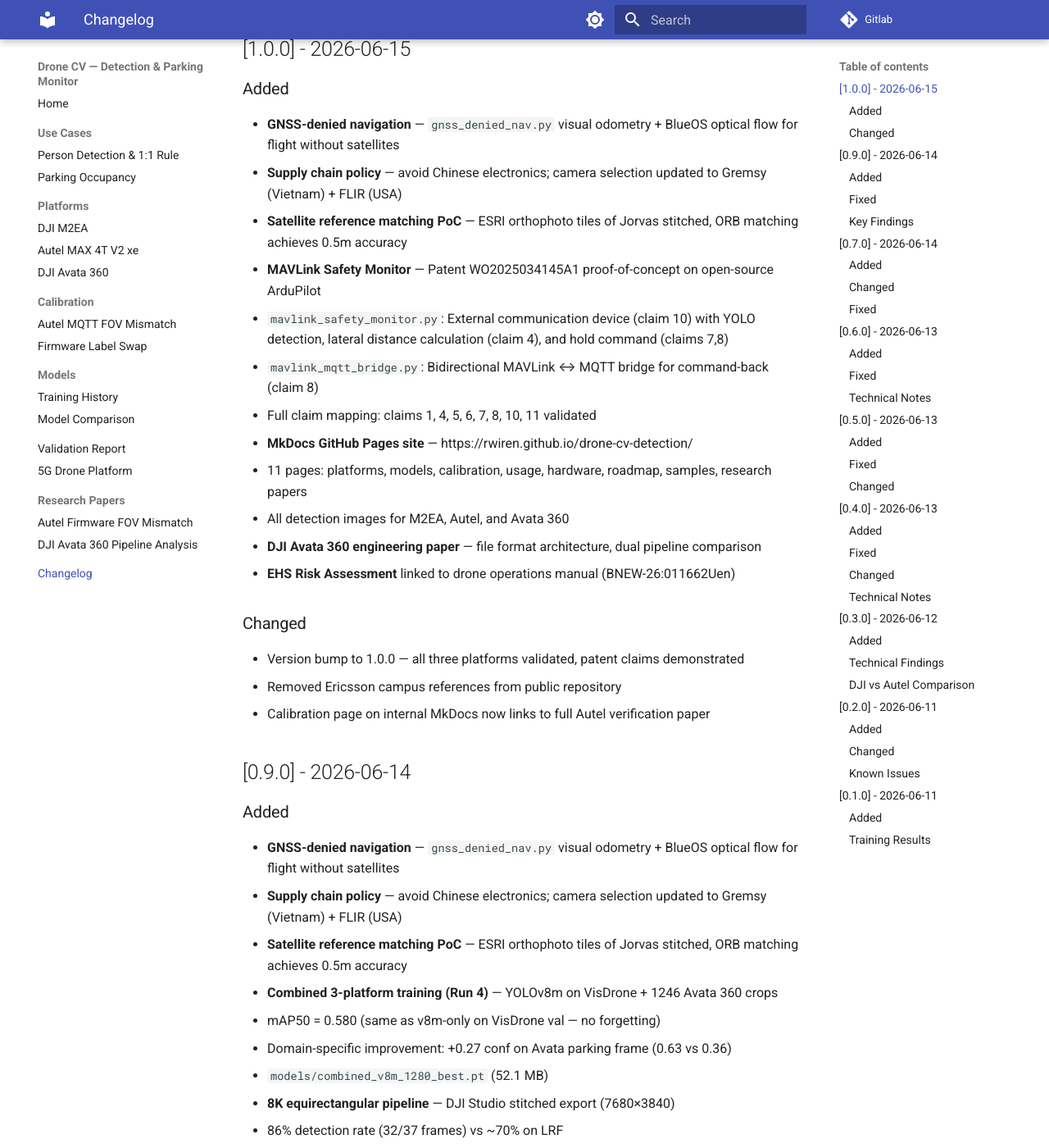
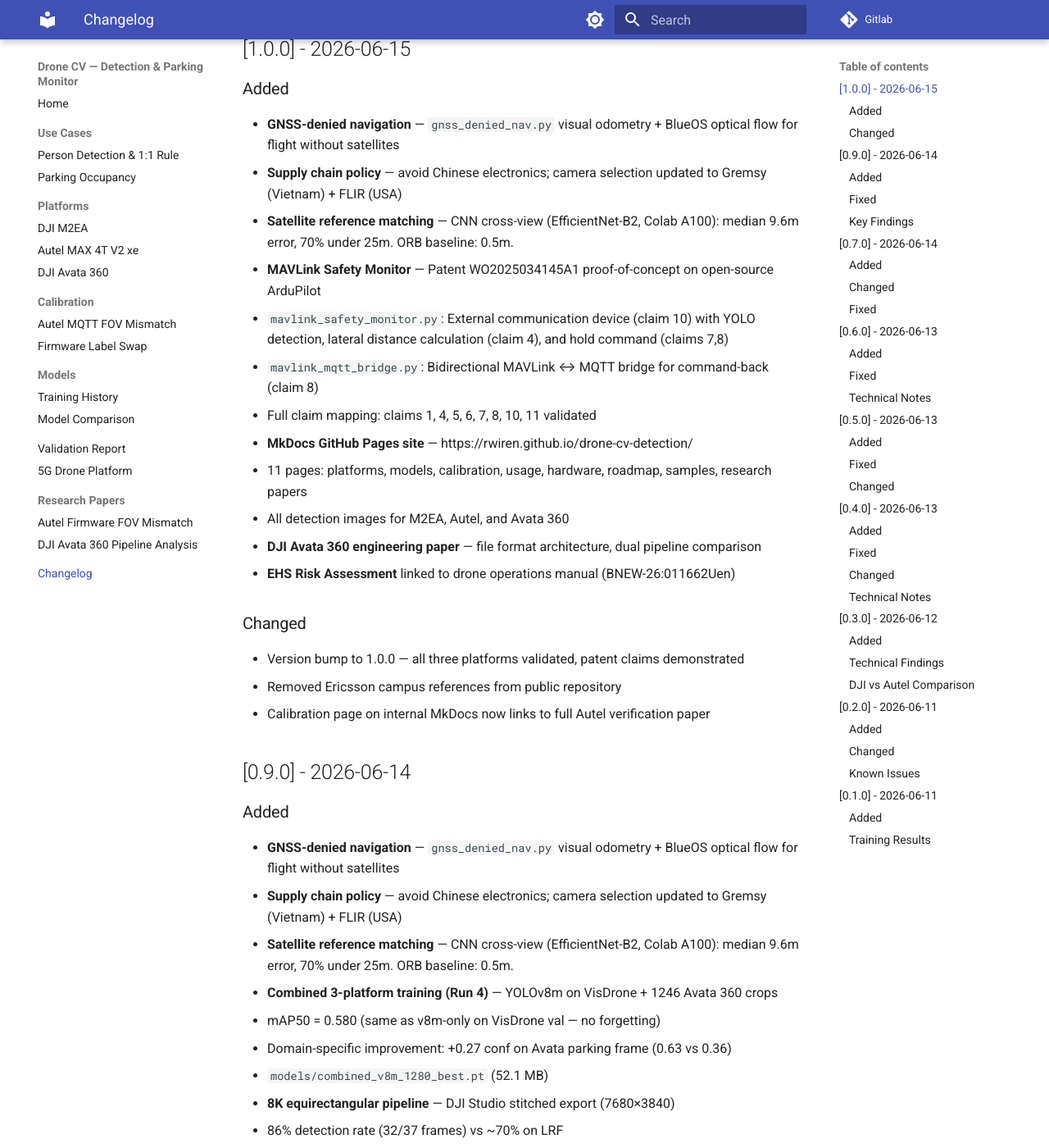
Before and after one commit to rwiren/drone-cv-detection, an MkDocs documentation site: the page built from docs-site/changelog.md, in a window 1280 px wide and 1400 px high, scrolled down 229 px. Shown: the whole window at 82% size. Built offline with MkDocs 1.6.1 and Material for MkDocs 9.7.7, drawn with Linux system fonts in a browser that asks for light colours; some of the changed text lies outside the part shown.

Commit message:
results: GNSS-denied cross-view matching — median 9.6m, 70% under 25m
Colab A100 training results saved:
- EfficientNet-B2, 30 epochs, triplet loss, 500 hi-res pairs
- 10 random tests on Jorvas reference: median 9.6m, best 4.1m
- 7/10 under 25m target
- Insights: resolution match critical, ORB works for identical views,
  CNN needed for rotation/lighting robustness
- Combined optical flow + CNN would achieve <5m steady-state
- Evaluation JSON + updated project plan + pages + changelog

```diff
--- a/docs-site/changelog.md
+++ b/docs-site/changelog.md
@@ -8,7 +8,7 @@
 ### Added
 - **GNSS-denied navigation** — `gnss_denied_nav.py` visual odometry + BlueOS optical flow for flight without satellites
 - **Supply chain policy** — avoid Chinese electronics; camera selection updated to Gremsy (Vietnam) + FLIR (USA)
-- **Satellite reference matching PoC** — ESRI orthophoto tiles of Jorvas stitched, ORB matching achieves 0.5m accuracy
+- **Satellite reference matching** — CNN cross-view (EfficientNet-B2, Colab A100): median 9.6m error, 70% under 25m. ORB baseline: 0.5m.
 - **MAVLink Safety Monitor** — Patent WO2025034145A1 proof-of-concept on open-source ArduPilot
   - `mavlink_safety_monitor.py`: External communication device (claim 10) with YOLO detection, lateral distance calculation (claim 4), and hold command (claims 7,8)
   - `mavlink_mqtt_bridge.py`: Bidirectional MAVLink ↔ MQTT bridge for command-back (claim 8)
@@ -28,7 +28,7 @@
 ### Added
 - **GNSS-denied navigation** — `gnss_denied_nav.py` visual odometry + BlueOS optical flow for flight without satellites
 - **Supply chain policy** — avoid Chinese electronics; camera selection updated to Gremsy (Vietnam) + FLIR (USA)
-- **Satellite reference matching PoC** — ESRI orthophoto tiles of Jorvas stitched, ORB matching achieves 0.5m accuracy
+- **Satellite reference matching** — CNN cross-view (EfficientNet-B2, Colab A100): median 9.6m error, 70% under 25m. ORB baseline: 0.5m.
 - **Combined 3-platform training (Run 4)** — YOLOv8m on VisDrone + 1246 Avata 360 crops
   - mAP50 = 0.580 (same as v8m-only on VisDrone val — no forgetting)
   - Domain-specific improvement: +0.27 conf on Avata parking frame (0.63 vs 0.36)
@@ -60,7 +60,7 @@
 ### Added
 - **GNSS-denied navigation** — `gnss_denied_nav.py` visual odometry + BlueOS optical flow for flight without satellites
 - **Supply chain policy** — avoid Chinese electronics; camera selection updated to Gremsy (Vietnam) + FLIR (USA)
-- **Satellite reference matching PoC** — ESRI orthophoto tiles of Jorvas stitched, ORB matching achieves 0.5m accuracy
+- **Satellite reference matching** — CNN cross-view (EfficientNet-B2, Colab A100): median 9.6m error, 70% under 25m. ORB baseline: 0.5m.
 - **YOLOv8m @ imgsz=1280** — trained on Colab A100 (30ep, 1.6h, batch=8)
   - mAP50 = 0.581 all (+9.2% vs v8s), car: 0.890, pedestrian: 0.681
   - `models/visdrone_yolov8m_1280_best.pt` (52.1 MB, 25.9M params)
@@ -89,7 +89,7 @@
 ### Added
 - **GNSS-denied navigation** — `gnss_denied_nav.py` visual odometry + BlueOS optical flow for flight without satellites
 - **Supply chain policy** — avoid Chinese electronics; camera selection updated to Gremsy (Vietnam) + FLIR (USA)
-- **Satellite reference matching PoC** — ESRI orthophoto tiles of Jorvas stitched, ORB matching achieves 0.5m accuracy
+- **Satellite reference matching** — CNN cross-view (EfficientNet-B2, Colab A100): median 9.6m error, 70% under 25m. ORB baseline: 0.5m.
 - **DJI Avata 360 support** — third platform for patent validation
   - `src/avata360_monitor.py`: dual-fisheye → perspective extraction + person detection
   - Correct equidistant fisheye projection (r = f × θ), right lens = nadir, left = zenith
@@ -126,7 +126,7 @@
 ### Added
 - **GNSS-denied navigation** — `gnss_denied_nav.py` visual odometry + BlueOS optical flow for flight without satellites
 - **Supply chain policy** — avoid Chinese electronics; camera selection updated to Gremsy (Vietnam) + FLIR (USA)
-- **Satellite reference matching PoC** — ESRI orthophoto tiles of Jorvas stitched, ORB matching achieves 0.5m accuracy
+- **Satellite reference matching** — CNN cross-view (EfficientNet-B2, Colab A100): median 9.6m error, 70% under 25m. ORB baseline: 0.5m.
 - **Real-time 1:1 rule monitor** (`src/rule_monitor.py`)
   - Replay mode: validated 3,873 measurements from test flight (99.6% violations)
   - Live mode: paho-mqtt subscription to `thing/product/+/osd` and `+/state` topics
@@ -164,7 +164,7 @@
 ### Added
 - **GNSS-denied navigation** — `gnss_denied_nav.py` visual odometry + BlueOS optical flow for flight without satellites
 - **Supply chain policy** — avoid Chinese electronics; camera selection updated to Gremsy (Vietnam) + FLIR (USA)
-- **Satellite reference matching PoC** — ESRI orthophoto tiles of Jorvas stitched, ORB matching achieves 0.5m accuracy
+- **Satellite reference matching** — CNN cross-view (EfficientNet-B2, Colab A100): median 9.6m error, 70% under 25m. ORB baseline: 0.5m.
 - **Combined VisDrone + Autel training** (6553 images, 15 epochs, ~10h CPU)
   - mAP50 all: 34.5% (was 29.5%), cars: 75.7% (was 72.0%), pedestrians: 37.2% (was 34.1%)
   - mAP50-95 cars: 50.8% — major improvement in localization accuracy
@@ -198,7 +198,7 @@
 ### Added
 - **GNSS-denied navigation** — `gnss_denied_nav.py` visual odometry + BlueOS optical flow for flight without satellites
 - **Supply chain policy** — avoid Chinese electronics; camera selection updated to Gremsy (Vietnam) + FLIR (USA)
-- **Satellite reference matching PoC** — ESRI orthophoto tiles of Jorvas stitched, ORB matching achieves 0.5m accuracy
+- **Satellite reference matching** — CNN cross-view (EfficientNet-B2, Colab A100): median 9.6m error, 70% under 25m. ORB baseline: 0.5m.
 - **Autel EVO MAX 4T V2 xe support** alongside existing DJI M2EA pipeline
   - `src/autel_telemetry.py`: MQTT OSD telemetry parser (analogous to DJI `parse_srt()`)
   - Gimbal pitch/yaw/roll from payload `10052-0-0`, camera intrinsics from OSD
@@ -242,7 +242,7 @@
 ### Added
 - **GNSS-denied navigation** — `gnss_denied_nav.py` visual odometry + BlueOS optical flow for flight without satellites
 - **Supply chain policy** — avoid Chinese electronics; camera selection updated to Gremsy (Vietnam) + FLIR (USA)
-- **Satellite reference matching PoC** — ESRI orthophoto tiles of Jorvas stitched, ORB matching achieves 0.5m accuracy
+- **Satellite reference matching** — CNN cross-view (EfficientNet-B2, Colab A100): median 9.6m error, 70% under 25m. ORB baseline: 0.5m.
 - Patent WO2025034145A1 lateral distance implementation (`src/lateral_distance.py`)
 - DJI SRT telemetry parser (focal length, gimbal pitch, altitude, GPS per frame)
 - Instance segmentation for per-car oriented bounding boxes (YOLOv8-seg + minAreaRect)
@@ -263,7 +263,7 @@
 ### Added
 - **GNSS-denied navigation** — `gnss_denied_nav.py` visual odometry + BlueOS optical flow for flight without satellites
 - **Supply chain policy** — avoid Chinese electronics; camera selection updated to Gremsy (Vietnam) + FLIR (USA)
-- **Satellite reference matching PoC** — ESRI orthophoto tiles of Jorvas stitched, ORB matching achieves 0.5m accuracy
+- **Satellite reference matching** — CNN cross-view (EfficientNet-B2, Colab A100): median 9.6m error, 70% under 25m. ORB baseline: 0.5m.
 - YOLOv8s fine-tuned on VisDrone2019-DET (5 epochs, 6471 images, CPU training)
 - Vehicle detection achieving 72% mAP50 on cars from aerial views
 - ByteTrack object tracking with persistent IDs and trajectory visualization
```
Also changed, not shown: CHANGELOG.md (+9 -9 lines), docs-site/5g-drone.md (+9 -2 lines), docs/5G_DRONE_PROJECT_PLAN.md (+9 -2 lines), 1 other file.
